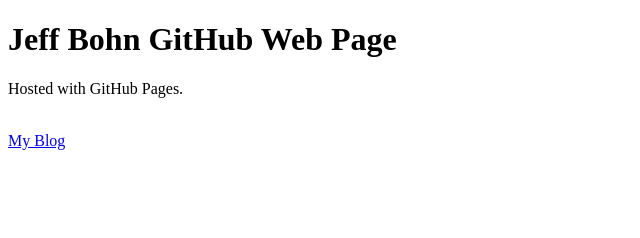
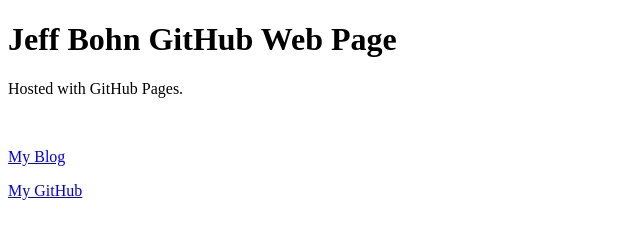
Before and after one commit to JeffBohn/JeffBohn.github.io, a plain HTML site: page index.html in a window 1280 px wide. Shown: the whole page, without its empty margins (0-640 px from the left). Drawn offline with Linux system fonts and the light colour scheme.

Commit message:
Update index.html
added github link

```diff
--- a/index.html
+++ b/index.html
@@ -4,6 +4,7 @@
 	<h1>Jeff Bohn  GitHub   Web Page</h1>
 	<p>Hosted with GitHub Pages.</p>
 	<br>
-	<a href="https://blog.jeffbohn.com/">My Blog</a>
+	<p><a href="https://blog.jeffbohn.com/">My Blog</a></p>
+	<p><a href="https://github.com/JeffBohn">My GitHub</a></p>
 </body>
 </html>
```
